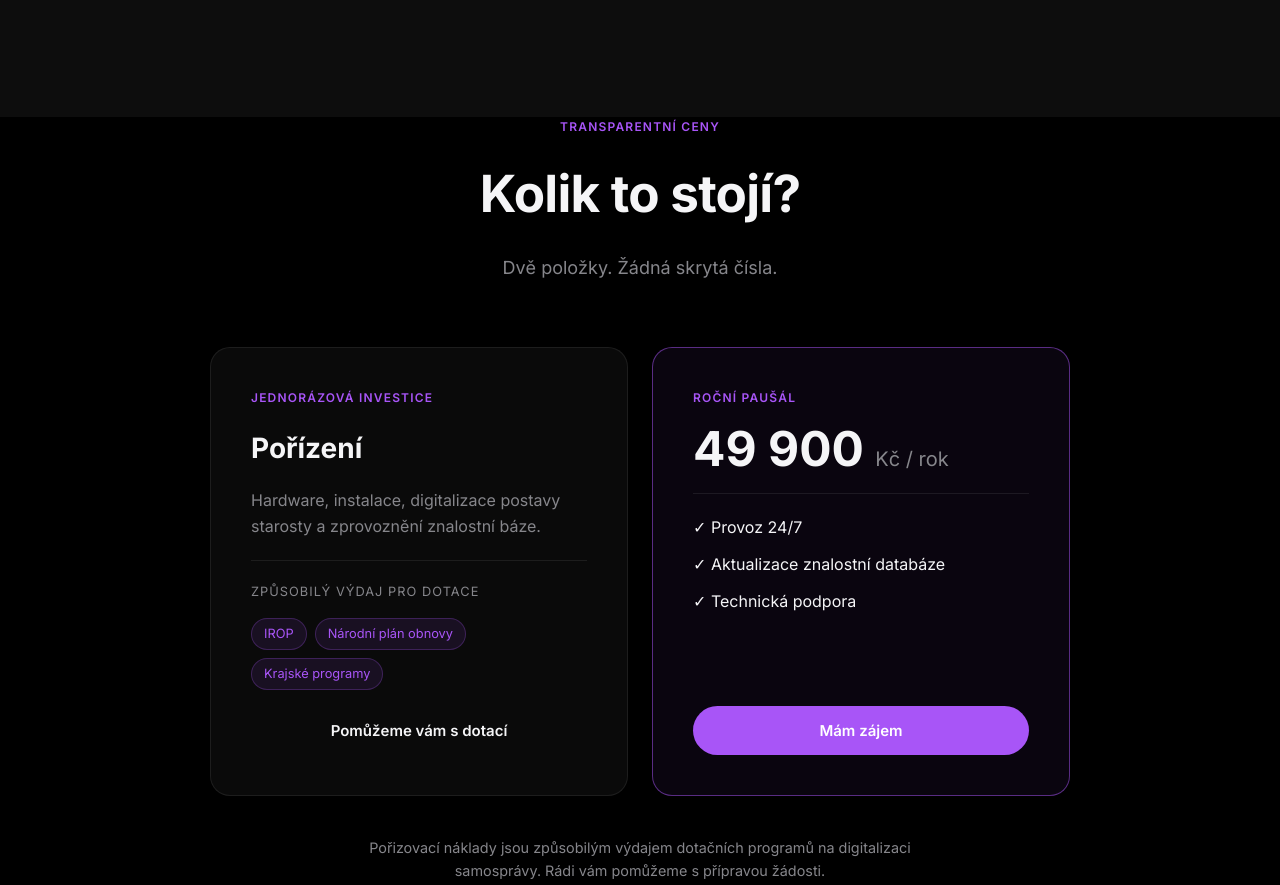
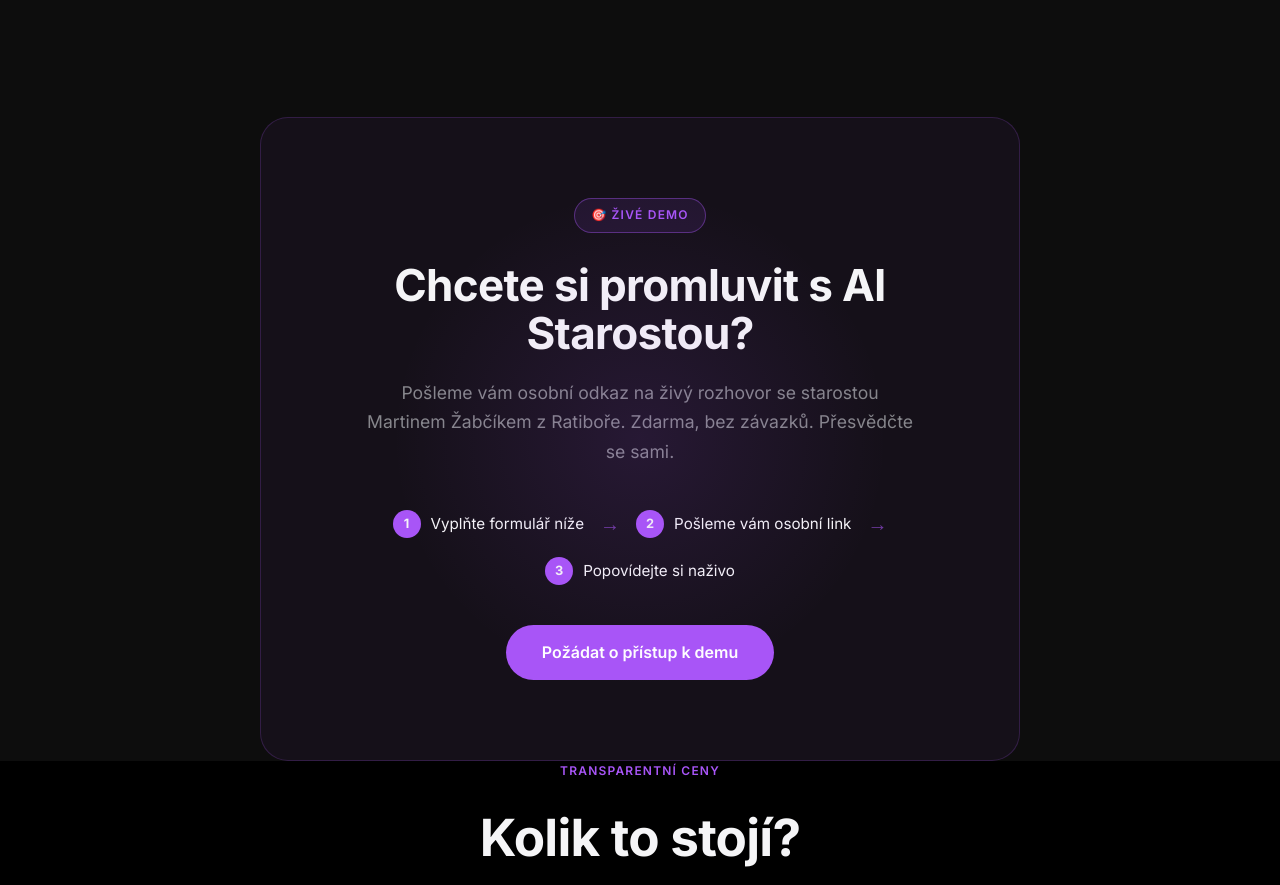
Before and after one commit to mnagovicz/ai-starosta-web, a plain HTML site: page index.html in a window 1280 px wide. Shown: the part 4912-5797 px from the top of the page. Drawn offline with Linux system fonts and the light colour scheme.

Commit message:
feat: demo CTA sekce na hlavní stránce
Co-Authored-By: Claude Opus 4.6 (1M context) <noreply@anthropic.com>

```diff
--- a/index.html
+++ b/index.html
@@ -158,6 +158,34 @@
     </div>
   </section>
 
+  <!-- DEMO -->
+  <section id="demo" class="section-alt">
+    <div class="container">
+      <div class="demo-wrapper animate-on-scroll">
+        <div class="demo-badge">🎯 Živé demo</div>
+        <h2 class="demo-title">Chcete si promluvit s AI Starostou?</h2>
+        <p class="demo-subtitle">Pošleme vám osobní odkaz na živý rozhovor se starostou Martinem Žabčíkem z Ratiboře. Zdarma, bez závazků. Přesvědčte se sami.</p>
+        <div class="demo-steps">
+          <div class="demo-step">
+            <span class="demo-step-num">1</span>
+            <span>Vyplňte formulář níže</span>
+          </div>
+          <div class="demo-step-arrow">→</div>
+          <div class="demo-step">
+            <span class="demo-step-num">2</span>
+            <span>Pošleme vám osobní link</span>
+          </div>
+          <div class="demo-step-arrow">→</div>
+          <div class="demo-step">
+            <span class="demo-step-num">3</span>
+            <span>Popovídejte si naživo</span>
+          </div>
+        </div>
+        <a href="#kontakt" class="btn btn-primary demo-cta">Požádat o přístup k demu</a>
+      </div>
+    </div>
+  </section>
+
   <!-- INVESTICE -->
   <section id="investice" class="section-dark">
     <div class="container">
--- a/style.css
+++ b/style.css
@@ -877,3 +877,114 @@ blockquote cite {
     height: 400px;
   }
 }
+
+/* === DEMO SEKCE === */
+.demo-wrapper {
+  text-align: center;
+  max-width: 760px;
+  margin: 0 auto;
+  padding: 80px 40px;
+  background: rgba(168, 85, 247, 0.05);
+  border: 1px solid rgba(168, 85, 247, 0.2);
+  border-radius: 28px;
+  position: relative;
+  overflow: hidden;
+}
+
+.demo-wrapper::before {
+  content: "";
+  position: absolute;
+  width: 500px;
+  height: 500px;
+  background: radial-gradient(circle, rgba(168,85,247,0.12) 0%, transparent 70%);
+  top: 50%;
+  left: 50%;
+  transform: translate(-50%, -50%);
+  pointer-events: none;
+}
+
+.demo-badge {
+  display: inline-block;
+  font-size: 0.75rem;
+  text-transform: uppercase;
+  letter-spacing: 0.1em;
+  color: #A855F7;
+  border: 1px solid rgba(168, 85, 247, 0.4);
+  background: rgba(168, 85, 247, 0.1);
+  padding: 6px 16px;
+  border-radius: 999px;
+  margin-bottom: 28px;
+  font-weight: 600;
+}
+
+.demo-title {
+  font-size: clamp(1.75rem, 3.5vw, 2.75rem);
+  font-weight: 700;
+  color: #f5f5f7;
+  letter-spacing: -0.015em;
+  line-height: 1.1;
+  margin-bottom: 20px;
+}
+
+.demo-subtitle {
+  font-size: 1.1rem;
+  color: #86868b;
+  line-height: 1.7;
+  max-width: 560px;
+  margin: 0 auto 40px;
+}
+
+.demo-steps {
+  display: flex;
+  align-items: center;
+  justify-content: center;
+  gap: 16px;
+  margin-bottom: 40px;
+  flex-wrap: wrap;
+}
+
+.demo-step {
+  display: flex;
+  align-items: center;
+  gap: 10px;
+  color: #f5f5f7;
+  font-size: 0.95rem;
+  font-weight: 500;
+}
+
+.demo-step-num {
+  width: 28px;
+  height: 28px;
+  background: #A855F7;
+  border-radius: 50%;
+  display: flex;
+  align-items: center;
+  justify-content: center;
+  font-size: 0.8rem;
+  font-weight: 700;
+  flex-shrink: 0;
+}
+
+.demo-step-arrow {
+  color: #A855F7;
+  font-size: 1.25rem;
+  opacity: 0.6;
+}
+
+.demo-cta {
+  font-size: 1rem;
+  padding: 14px 36px;
+}
+
+@media (max-width: 768px) {
+  .demo-wrapper {
+    padding: 48px 24px;
+  }
+  .demo-step-arrow {
+    display: none;
+  }
+  .demo-steps {
+    flex-direction: column;
+    gap: 12px;
+  }
+}
```
